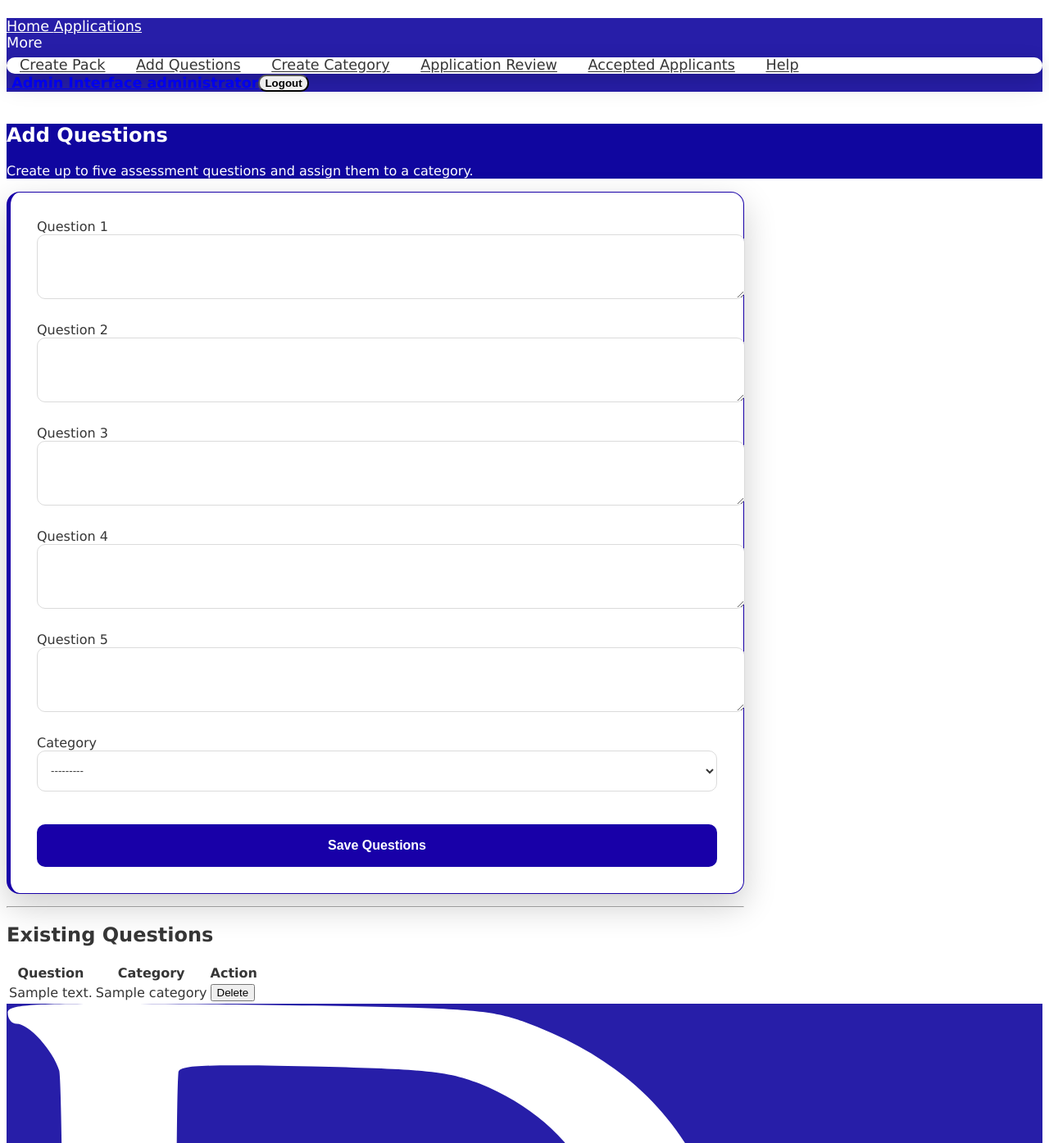
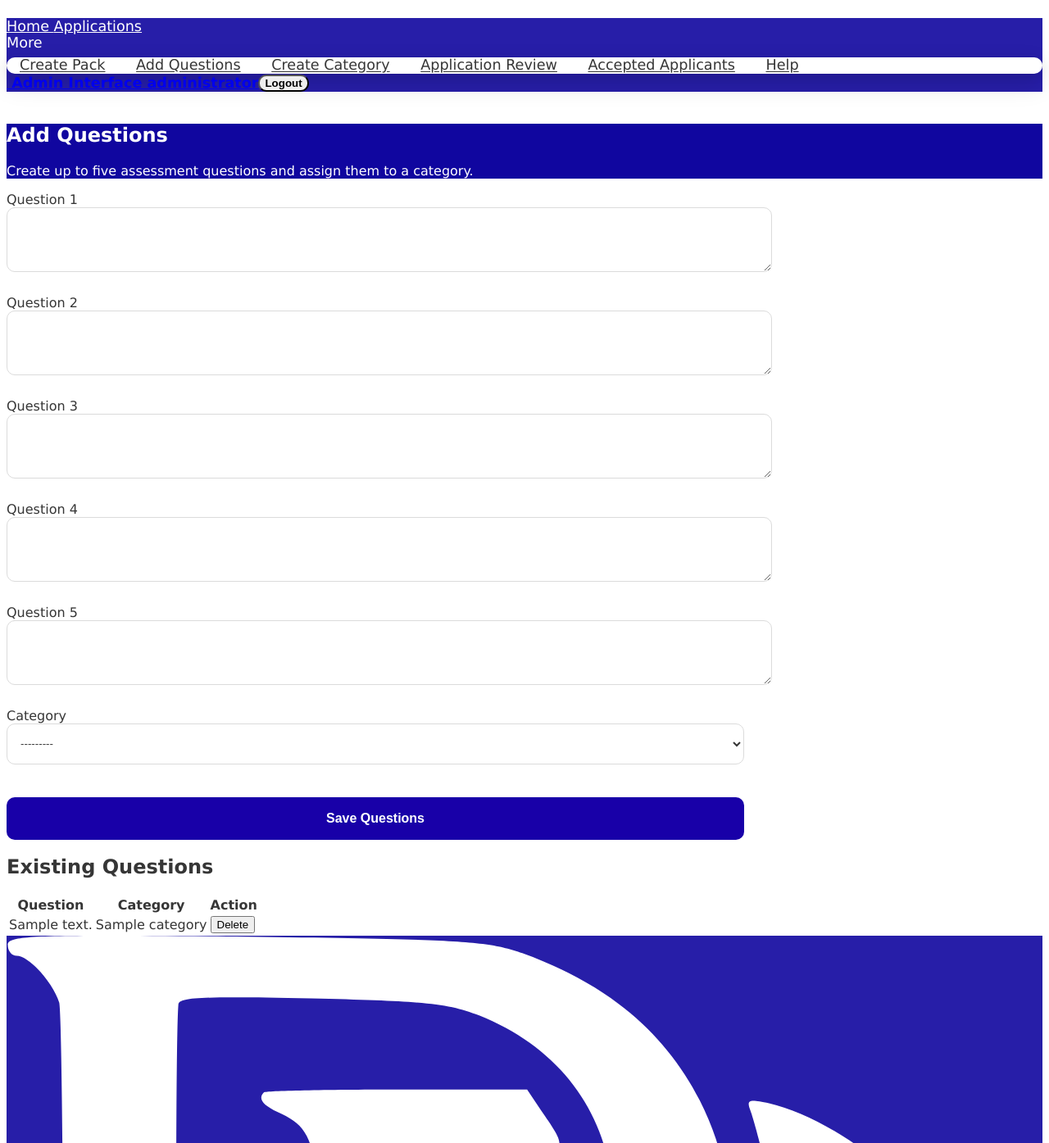
Before and after one commit to RRTLevel/assessment_centre, a Django app: page /add_questions/ in a window 1280 px wide. Shown: the part 1612-3007 px from the top of the page at 82% size. Run offline with Django 3.2, Linux system fonts and the light colour scheme; a user stored in the database is signed in; tables that the repository leaves empty hold one stand-in row (values such as "Sample post"); some libraries are stand-ins or nearby versions.

Commit message:
Add_Questions.html - card changes

```diff
--- a/app/app_src/templates/add_questions/add_questions.html
+++ b/app/app_src/templates/add_questions/add_questions.html
@@ -18,16 +18,8 @@
 <main class="section">
     <div class="container question-container">
 
-        <div class="question-card">
-
-<!--            <div class="question-header">-->
-<!--                <h1 class="title is-3">-->
-<!--                    Add Questions-->
-<!--                </h1>-->
-<!--                <p class="subtitle is-6">-->
-<!--                    Create up to five assessment questions and assign them to a category.-->
-<!--                </p>-->
-<!--            </div>-->
+        <div class="card mb-5">
+            <div class="card-content">
 
                 <form method="post">
                     {% csrf_token %}
@@ -69,11 +61,14 @@
                 </form>
 
             </div>
+        </div>
 
-        <hr>
+        <div class="card">
+            <div class="card-content">
 
-        <h2 class="title is-5">Existing Questions</h2>
+                <h2 class="title is-5 mb-4">Existing Questions</h2>
 
+                <div class="table-container">
                     <table class="table is-fullwidth is-striped">
                         <thead>
                             <tr>
@@ -110,6 +105,10 @@
                             {% endfor %}
                         </tbody>
                     </table>
+                </div>
+
+            </div>
+        </div>
 
     </div>
 </main>
```
Lines whose indentation alone changed are shown as unchanged.
